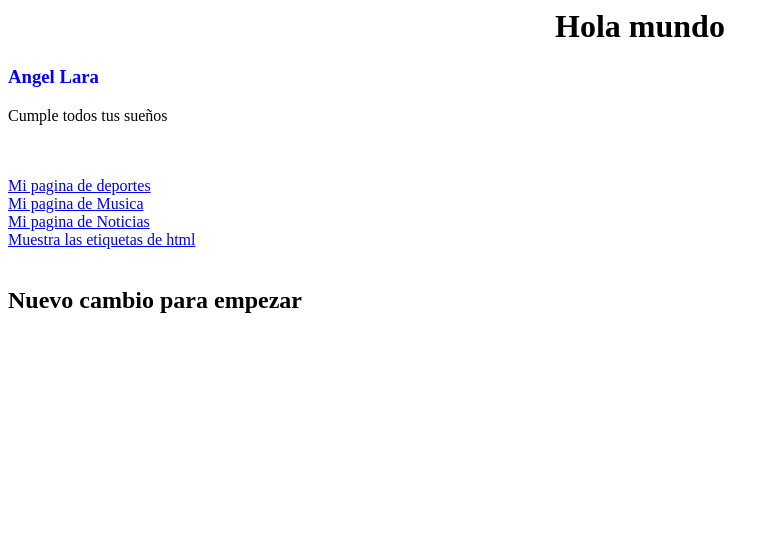
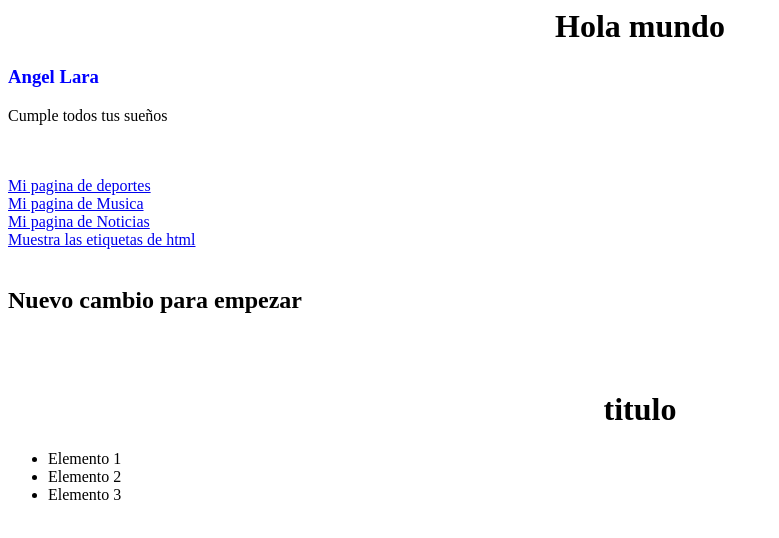
Before and after one commit to AngelL218/IDAI-SD-2025, a plain HTML site: page MiprimeraPaginaHTML.html in a window 1280 px wide. Shown: the whole page, without its empty margins (0-779 px from the left). Drawn offline with Linux system fonts and the light colour scheme.

Commit message:
segundo cambio

```diff
--- a/MiprimeraPaginaHTML.html
+++ b/MiprimeraPaginaHTML.html
@@ -24,5 +24,15 @@
        <br>
        <br>
        <h2>Nuevo cambio para empezar</h2>
+       <br>
+       <br>
+        <h1>titulo</h1>
+    <ul>
+        <li>Elemento 1</li>
+        <li>Elemento 2</li>
+        <li>Elemento 3</li>
+
+    </ul>
+
   </body>
 </html>
```
